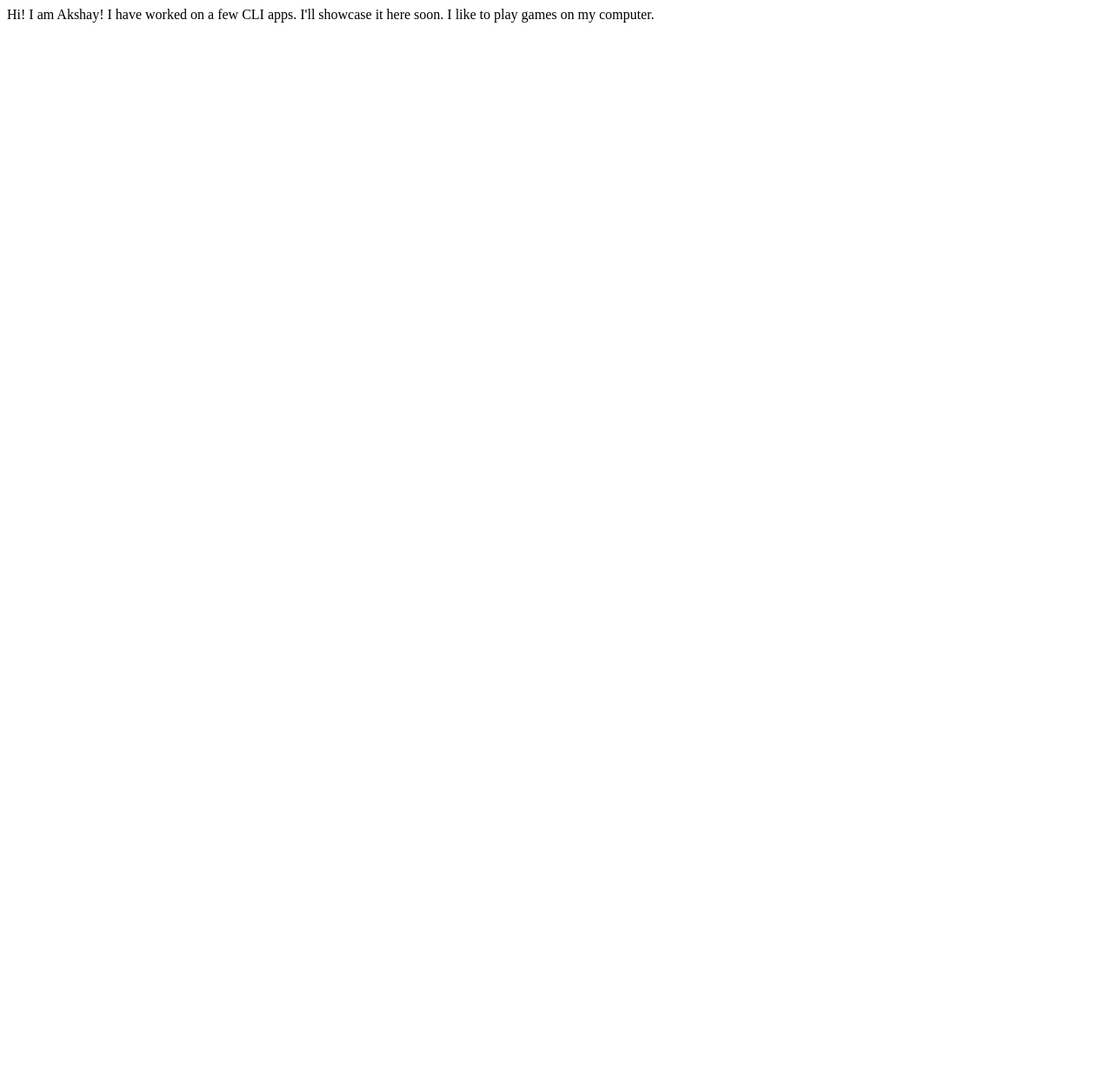
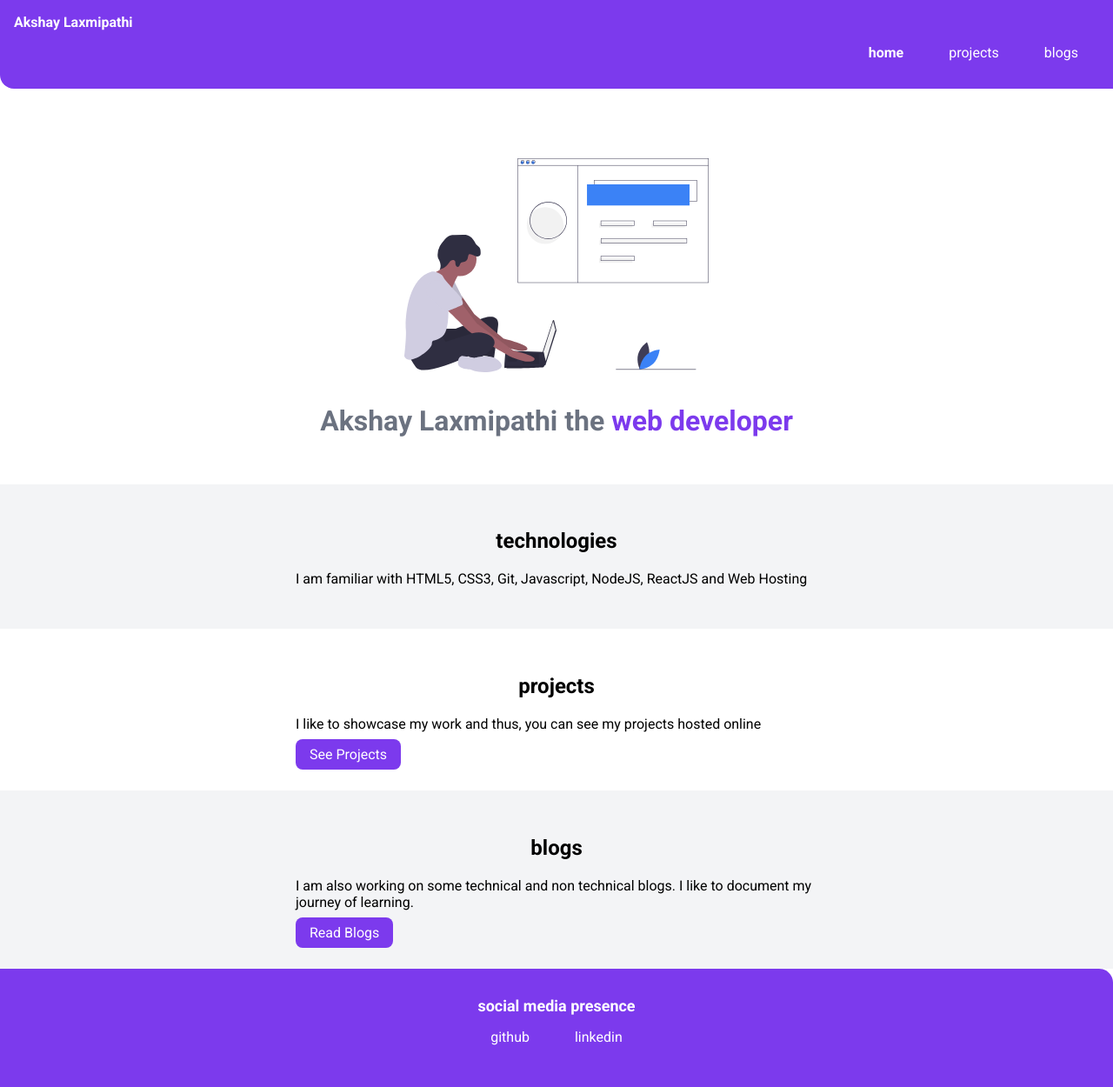
Before and after one commit to Akshay-Laxmipathi/Akshay-Laxmipathi-Site, a plain HTML site: page index.html in a window 1280 px wide. Shown: the whole page at 87% size. Before the commit the page ends 800 px from the top, so only its background shows below. Drawn offline with Linux system fonts and the light colour scheme.

Commit message:
class 4 update
done with class 4 and assignment

```diff
--- a/index.html
+++ b/index.html
@@ -3,13 +3,66 @@
 <head>
     <meta charset="UTF-8">
     <meta name="viewport" content="width=device-width, initial-scale=1.0">
-    <title>akshaylaxmipathisite</title>
+    <title>Home | Akshay Laxmipathi</title>
+    <link href="styles.css" rel="stylesheet" />
 </head>
 <body>
-    Hi! I am Akshay!
 
-    I have worked on a few CLI apps. I'll showcase it here soon.
+    <nav class="navigation container">
+        <div class="nav-brand">Akshay Laxmipathi</div>
+        <ul class="list-non-bullet nav-pills">
+            <li class="list-item-inline">
+                <a class="link link-active" href="/">home</a>
+            </li>
+            <li class="list-item-inline">
+                <a class="link" href="/projects.html">projects</a>
+            </li>
+            <li class="list-item-inline">
+                <a class="link" href="/blogs.html">blogs</a>
+            </li>
+        </ul>
+    </nav>
 
-    I like to play games on my computer.
+    <header class="hero">
+        <img class="hero-img" src="images/hero.svg" />
+        <h1 class="hero-heading">Akshay Laxmipathi the <span class="heading-inverted">web developer</span></h1>
+    </header>
+
+    <section class="section ow">
+        <div class="container container-center">
+            <h1>technologies</h1>
+            <p>I am familiar with HTML5, CSS3, Git, Javascript, NodeJS, ReactJS and Web Hosting</p>
+        </div>
+    </section>
+
+    <section class="section">
+        <div class="container container-center">
+            <h1>projects</h1>
+            <p>I like to showcase my work and thus, you can see my projects hosted online</p>
+            <a class="link link-primary" href="/projects.html">See Projects</a>
+        </div>
+    </section>
+
+    <section class="section ow">
+        <div class="container container-center">
+            <h1>blogs</h1>
+            <p>I am also working on some technical and non technical blogs. I like to document my journey of learning.</p>
+            <a class="link link-primary" href="/blogs.html">Read Blogs</a>
+        </div>
+    </section>
+
+    <footer class="footer">
+         <div class="footer-header">social media presence</div>
+         <ul class="social-links list-non-bullet">
+              <li class="list-item-inline">
+                <a class="link" href="https://github.com/Akshay-Laxmipathi">github</a>
+              </li>
+              <li class="list-item-inline">
+                    <a class="link" href="https://www.linkedin.com/in/akshay-laxmipathi-4429a1143/">linkedin</a>
+              </li>
+         </ul>
+    </footer>
+
+
 </body>
 </html>
--- /dev/null
+++ b/styles.css
@@ -0,0 +1,128 @@
+@import url('https://fonts.googleapis.com/css2?family=Roboto:wght@400;700&display=swap');
+
+:root {
+    --primary-color: #7C3AED;
+    --off-white: #F3F4F6;
+    --dark-gray: #6B7280;
+}
+
+body {
+    font-family: 'Roboto', sans-serif;
+    margin: 0px;
+}
+
+hr {
+    margin: 2rem 0rem;
+}
+
+.container {
+    padding-left: 1rem;
+    padding-right: 1rem;
+}
+
+.container-center {
+    max-width: 600px;
+    margin: auto;
+}
+
+.link {
+    text-decoration: none;
+    padding: 0.5rem 1rem;
+}
+
+.link-primary {
+    background-color: var(--primary-color);
+    border-radius: 0.5rem;
+    color: white;
+}
+
+.link-secondary {
+    color: var(--primary-color);
+    border-radius: 0.5rem;
+    border: 1px solid var(--primary-color);
+}
+
+.list-non-bullet {
+    list-style: none;
+}
+
+.list-item-inline {
+    display: inline;
+    padding: 0rem 0.5rem;
+}
+
+.navigation {
+    background-color: var(--primary-color);
+    color: white;
+    padding: 1rem;
+    border-bottom-left-radius: 1rem;
+}
+.navigation .nav-brand {
+    font-weight: bold;
+}
+
+.navigation .nav-pills {
+    text-align: right;
+}
+
+.navigation .link {
+    color: white;
+}
+
+.navigation .link-active {
+    font-weight: bold;
+}
+
+.hero {
+    padding: 2rem;
+    padding-top: 5rem;
+}
+
+.hero .hero-img {
+    max-width: 350px;
+    display: block;
+    margin: auto;
+}
+
+.hero .hero-heading {
+    text-align: center;
+    padding-top: 1rem;
+    color: var(--dark-gray);
+}
+
+.hero .hero-heading .heading-inverted {
+    color: var(--primary-color);
+}
+
+.section {
+    padding: 2rem;
+}
+
+.section h1 {
+    text-align: center;
+}
+
+.ow {
+    background-color: var(--off-white);
+}
+
+.footer {
+    background-color: var(--primary-color);
+    padding: 2rem 1rem;
+    text-align: center;
+    color: white;
+    border-top-right-radius: 1rem;
+}
+
+.footer .link {
+    color: white;
+}
+
+.footer .footer-header {
+    font-weight: bold;
+    font-size: large;
+}
+
+footer ul {
+    padding-inline-start: 0px;
+}
```
Also changed, not shown: blog content/dummyblog.html (added, +40 -0 lines), blogs.html (added, +41 -0 lines), lib/components.html (added, +137 -0 lines), projects.html (added, +61 -0 lines), images/hero.svg (added).
